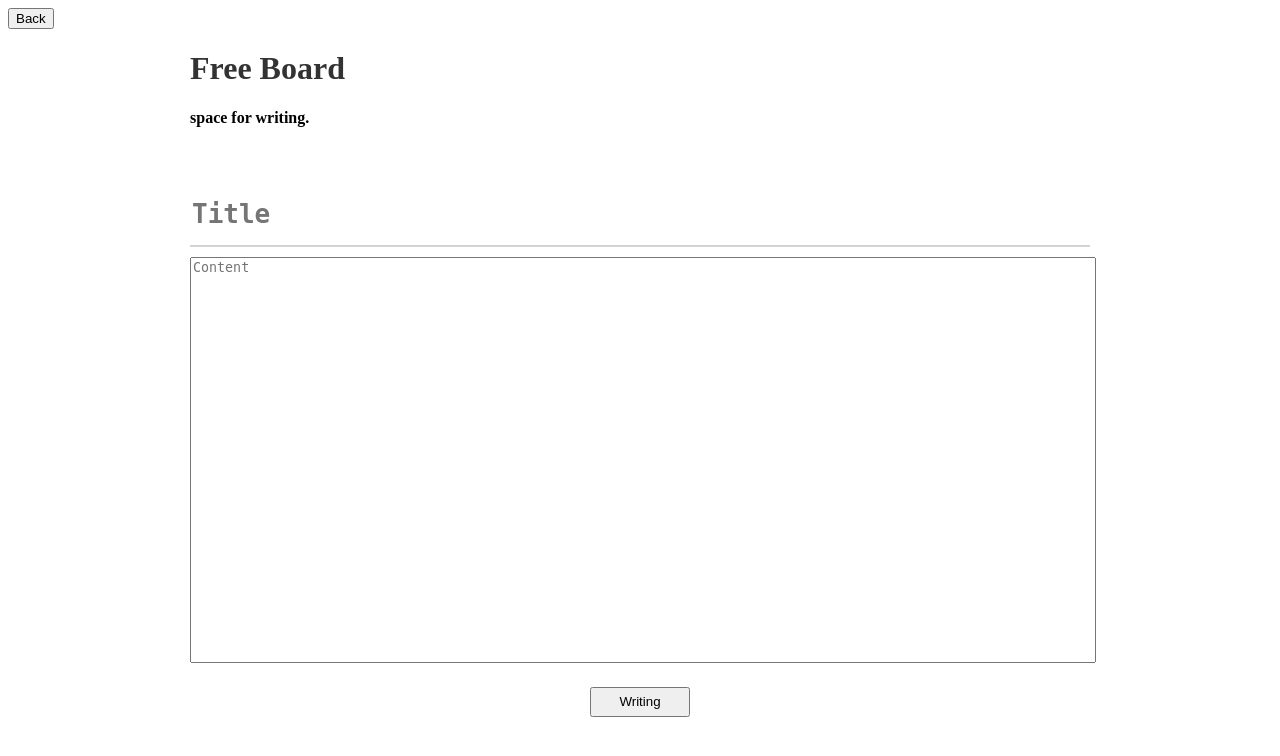
After one commit to corn1200/php_board, a PHP site: page /view/writepage.php in a window 1280 px wide. The commit adds this page. Shown: the top 756 px of the page. Run offline with PHP 8.4, Linux system fonts and the light colour scheme; a stand-in replaces the project's code that opens the database connection.

Commit message:
글 쓰기 & 글 목록 구현

```diff
--- a/php_board/controller/logout.php
+++ b/php_board/controller/logout.php
@@ -1,11 +1,11 @@
 <?php
     session_start();
     $cookieID = $_SESSION['id'];
+    include './member_check.php';
+    loginTimeCheck($_SESSION['id']);
     setcookie('cookieID', $cookieID, time()-604800, "/");
     session_unset();
     session_destroy();
 
-    include './member_check.php';
-
     echo alertMesseage('Logout success', '/view/loginpage.php');
 ?>
--- a/php_board/controller/member_check.php
+++ b/php_board/controller/member_check.php
@@ -38,4 +38,9 @@
             history.back();
         </script>";
     }
+
+    function loginTimeCheck($id) {
+        $bm_login_time = strtotime("now");
+        return DBQuery("update board_member set bm_login_time = '{$bm_login_time}' where bm_id = '{$id}'");
+    }
 ?>
--- /dev/null
+++ b/php_board/css/writepage.css
@@ -0,0 +1,60 @@
+#board_write {
+	width:900px;
+	position:relative;
+	margin:0 auto;
+}
+#write_area {
+	margin-top:70px;
+	font-size:14px;}
+#in_name {
+	margin-top:30px;
+}
+#in_name textarea {
+	font-weight:bold;
+	font-size:26px;
+	color:#333;
+	width: 900px;
+	border:none;
+	resize: none;
+}
+#in_title {
+	margin-top:30px;
+}
+#in_title textarea {
+	font-weight:bold;
+	font-size:26px;
+	color:#333;
+	width: 900px;
+	border:none;
+	resize: none;
+}
+.wi_line {
+	border:solid 1px lightgray;
+	margin-top:10px;
+}
+#in_content {
+	margin-top:10px;
+}
+#in_content textarea {
+	font:14px;
+	color:#333;
+	width: 900px;
+	height: 400px;
+	resize: none;
+}
+#in_pw input {
+	font:14px;
+	margin-top:10px;
+}
+.bt_se {
+	margin-top:20px;
+	text-align:center;
+}
+.bt_se button {
+	width:100px;
+	height:30px;
+}
+a {
+	text-decoration: none;
+	color:#333;
+}
--- a/php_board/index.php
+++ b/php_board/index.php
@@ -1,4 +1,5 @@
 <?php
     include './controller/sessionHead.php';
-    // login되있을 시 메인페이지 아닐시 로그인페이지 이동
+
+    indexPage($isLogin);
 ?>
--- a/php_board/view/loginpage.php
+++ b/php_board/view/loginpage.php
@@ -3,8 +3,11 @@
 
     include '../controller/member_check.php';
 
-    if(isset($_SESSION['id']) || isset($_COOKIE['cookieID'])) {
+    if(isset($_SESSION['id'])) {
         $logId = $_SESSION['id'];
+        echo alertMesseage('You are Already Logged in '.$logId, '/view/mainpage.php');
+    } elseif(isset($_COOKIE['cookieID'])) {
+        $logId = $_COOKIE['cookieID'];
         echo alertMesseage('You are Already Logged in '.$logId, '/view/mainpage.php');
     }
 ?>
--- /dev/null
+++ b/php_board/view/writepage.php
@@ -0,0 +1,33 @@
+<!DOCTYPE html>
+<html lang="ko">
+
+<head>
+    <meta charset="UTF-8">
+    <meta name="viewport" content="width=device-width, initial-scale=1.0">
+    <link rel="stylesheet" type="text/css" href="../css/writepage.css">
+    <title>WritePage</title>
+</head>
+
+<body>
+    <button onclick="history.back()">Back</button>
+    <div id="board_write">
+        <h1><a href="/">Free Board</a></h1>
+        <h4>space for writing.</h4>
+        <div id="write_area">
+            <form action="../controller/write.php" method="post">
+                <div id="in_title">
+                    <textarea name="title" id="utitle" rows="1" cols="55" placeholder="Title" maxlength="100" required></textarea>
+                </div>
+                <div class="wi_line"></div>
+                <div id="in_content">
+                    <textarea name="content" id="ucontent" placeholder="Content" required></textarea>
+                </div>
+                <div class="bt_se">
+                    <button type="submit">Writing</button>
+                </div>
+            </form>
+        </div>
+    </div>
+</body>
+
+</html>
```
Also changed, not shown: php_board/controller/login.php (+5 -2 lines), php_board/controller/sessionHead.php (+6 -4 lines), php_board/controller/write.php (added, +21 -0 lines), php_board/css/mainpage.css (added, +47 -0 lines), php_board/css/readpage.css (added, +35 -0 lines), php_board/model/member.php (+6 -1 lines), php_board/model/post.php (+40 -0 lines), php_board/view/mainpage.php (+33 -7 lines), php_board/view/readpage.php (added, +39 -0 lines).
